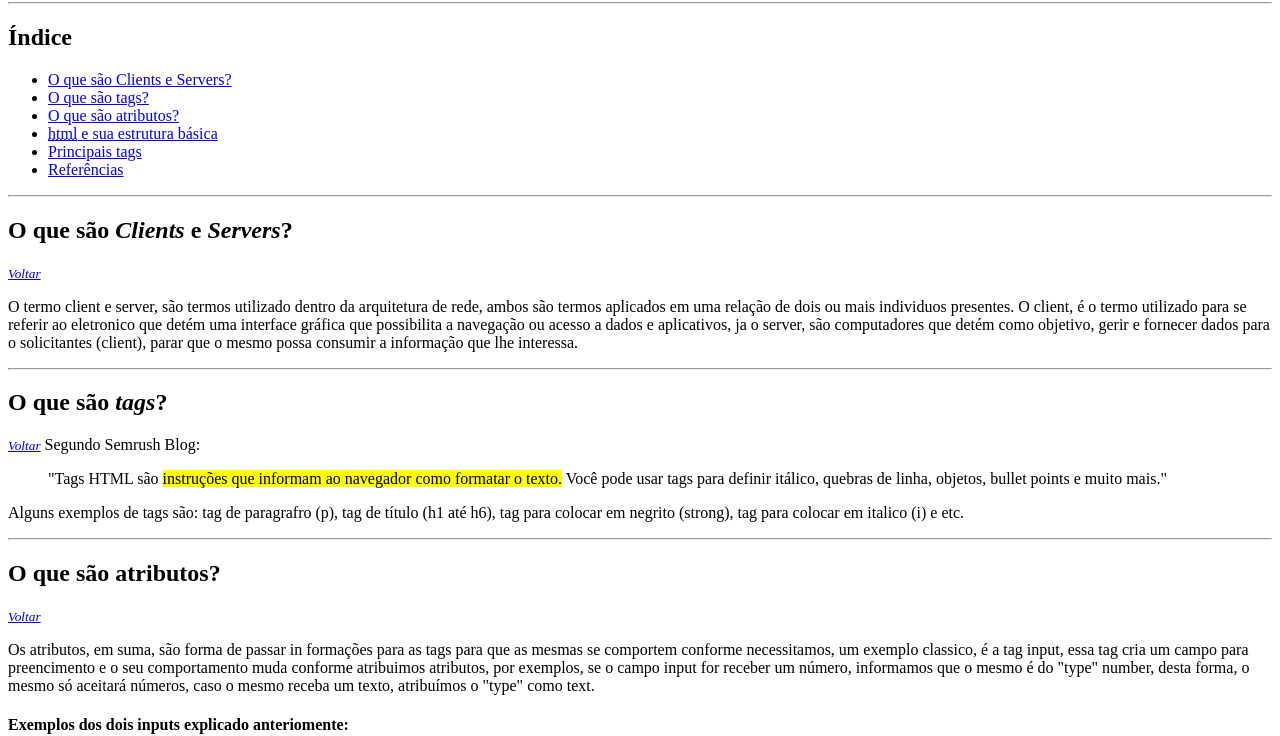
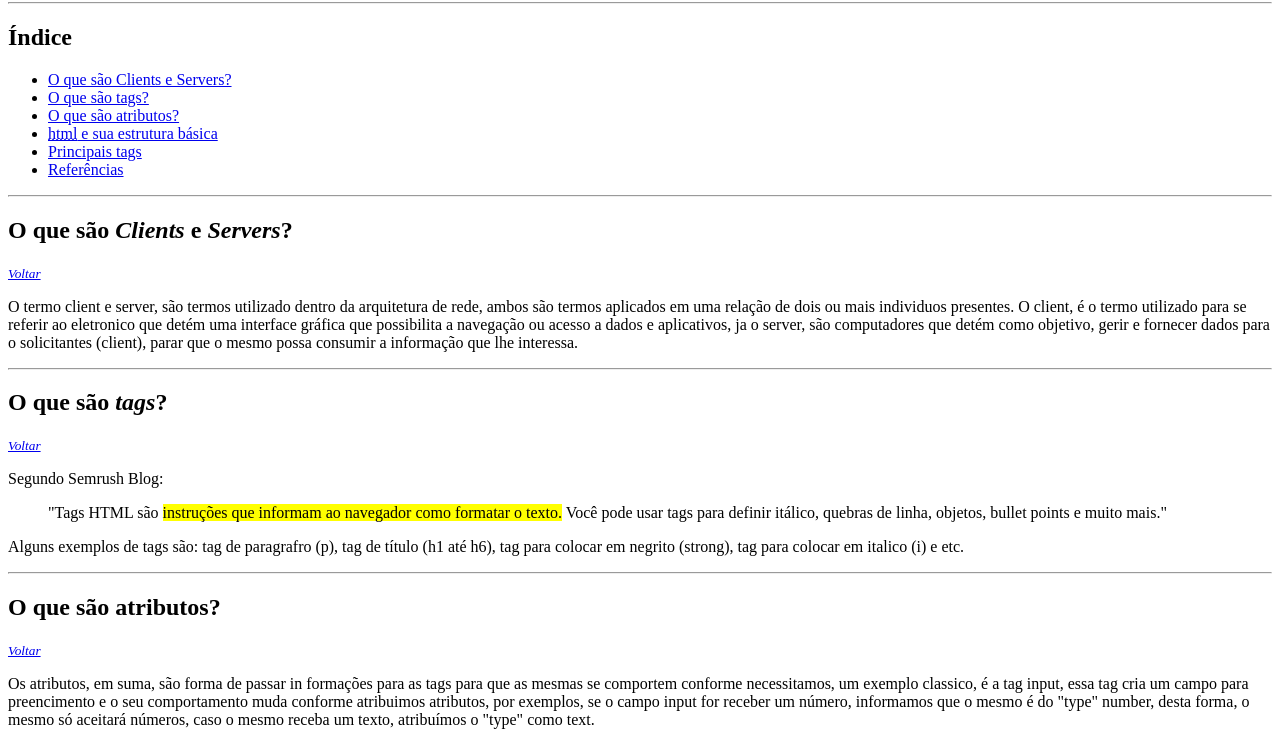
Before and after one commit to RodrigoArgenton/DIO-HTML, a plain HTML site: page primeiros-passos-com-html/index.html in a window 1280 px wide. Shown: the part 78-814 px from the top of the page. Drawn offline with Linux system fonts and the light colour scheme.

Commit message:
ajuste de tag

```diff
--- a/primeiros-passos-com-html/index.html
+++ b/primeiros-passos-com-html/index.html
@@ -32,7 +32,7 @@
 
     <h2 id="tags">O que são <strong><i>tags</i></strong>?</h2>
     <small><a href="#inicio"><em>Voltar</em></a></small>
-    <o>Segundo Semrush Blog:</o>
+    <p>Segundo Semrush Blog:</p>
     <blockquote cite="https://pt.semrush.com/blog/tags-html/">"Tags HTML são <mark>instruções que informam ao navegador como formatar o texto.</mark> Você pode usar tags para definir itálico, quebras de linha, objetos, bullet points e muito mais."</blockquote>
     <p>Alguns exemplos de tags são: tag de paragrafro (p), tag de título (h1 até h6), tag para colocar em negrito (strong), tag para colocar em italico (i) e etc.</p>
     <hr />
```
